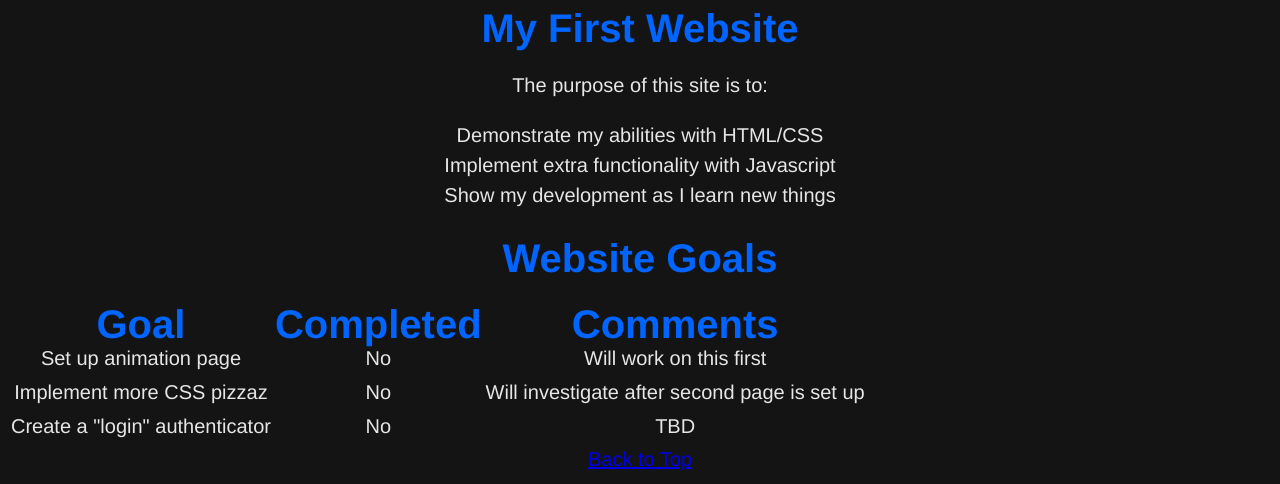
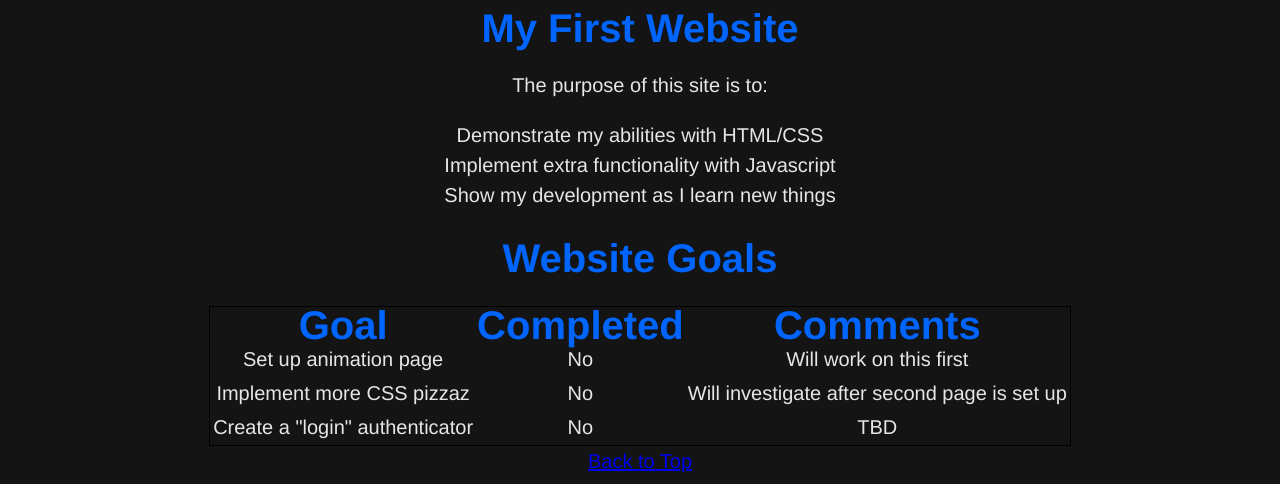
Before and after one commit to sonovagibs/sonovagibs.github.io, a plain HTML site: page index.html in a window 1280 px wide. Shown: the part 705-1189 px from the top of the page. Drawn offline with Linux system fonts and the light colour scheme.

Commit message:
Update index.html

```diff
--- a/index.html
+++ b/index.html
@@ -29,7 +29,7 @@
 
         <h2 class="heading">Website Goals</h2>
 
-        <table>
+        <table style="border:1px solid black; margin-left: auto; margin-right: auto;">
             <thead>
                 <tr>
                     <th class="heading">Goal</th>
```
